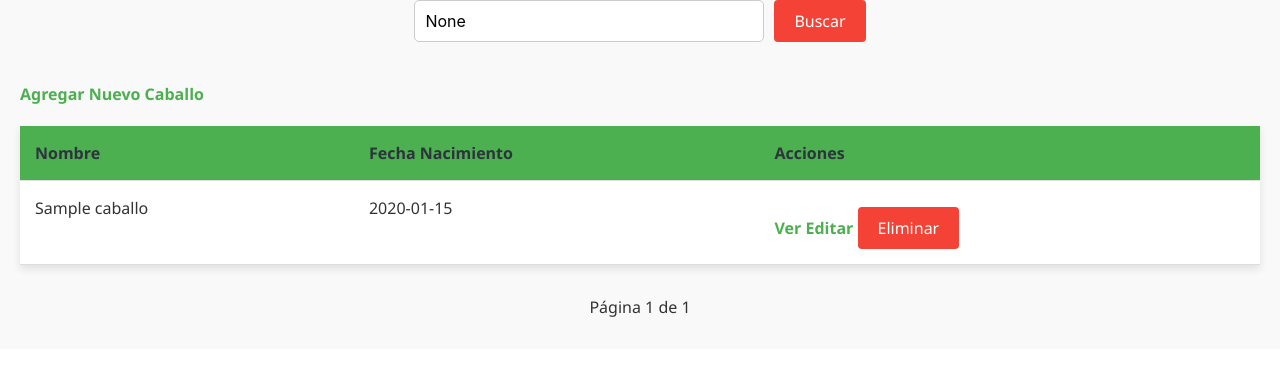
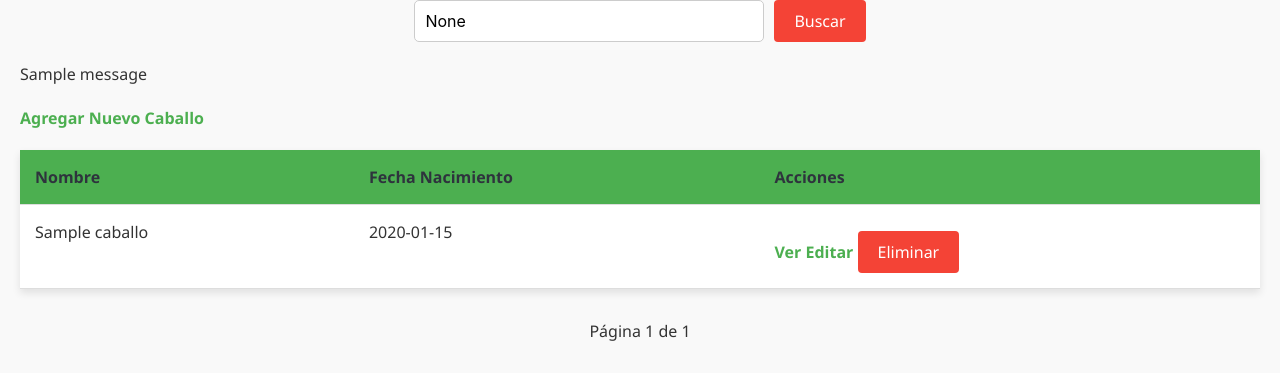
Before and after one commit to MartinMastrovito/Pagina-web-de-administracion-y-Portal-publico-CEDICA, a Flask app: page /caballos/ in a window 1280 px wide. Shown: the part 204-584 px from the top of the page. Run offline with Flask 3, Linux system fonts and the light colour scheme; the visitor is signed in with stand-in values (Sample User, id 1); tables that the repository leaves empty hold one stand-in row (values such as "Sample post"); one stand-in notice (Sample message) is shown; parts of the project's set-up code (start-up, migrations or seed data) failed here and were passed over.

Commit message:
Agregado de iterador para mostrar mensajes flash.

```diff
--- a/admin/src/web/templates/caballos/index.html
+++ b/admin/src/web/templates/caballos/index.html
@@ -17,6 +17,15 @@
         <input type="text" name="nombre" placeholder="Buscar por nombre..." value="{{ request.args.get('nombre') }}">
         <button type="submit">Buscar</button>
     </form>
+    {% with messages = get_flashed_messages(with_categories=true) %}
+    {% if messages %}
+        <ul class="flashes">
+            {% for category, message in messages %}
+                <li class="{{ category }}">{{ message }}</li>
+            {% endfor %}
+        </ul>
+    {% endif %}
+{% endwith %}
     <a href="{{ url_for('caballos.crear_caballo') }}">Agregar Nuevo Caballo</a>
     <table>
         <thead>
```
